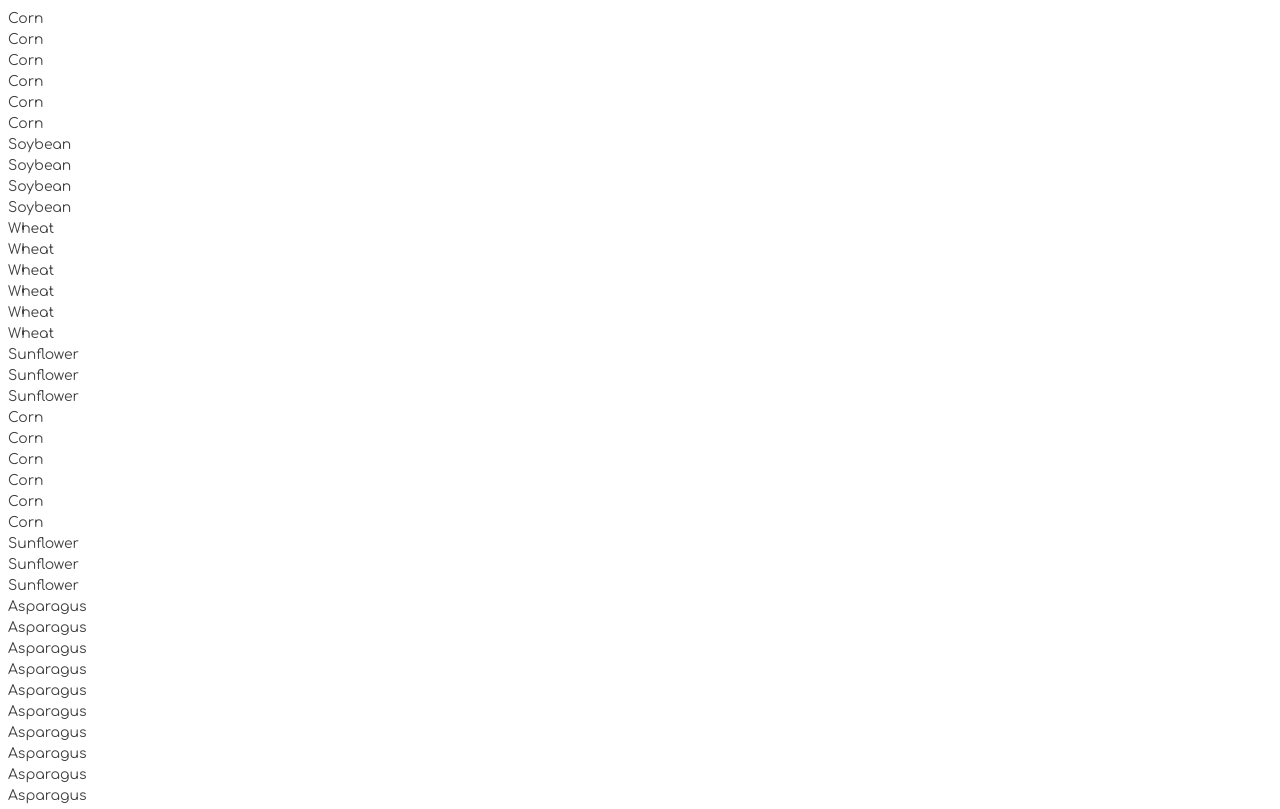
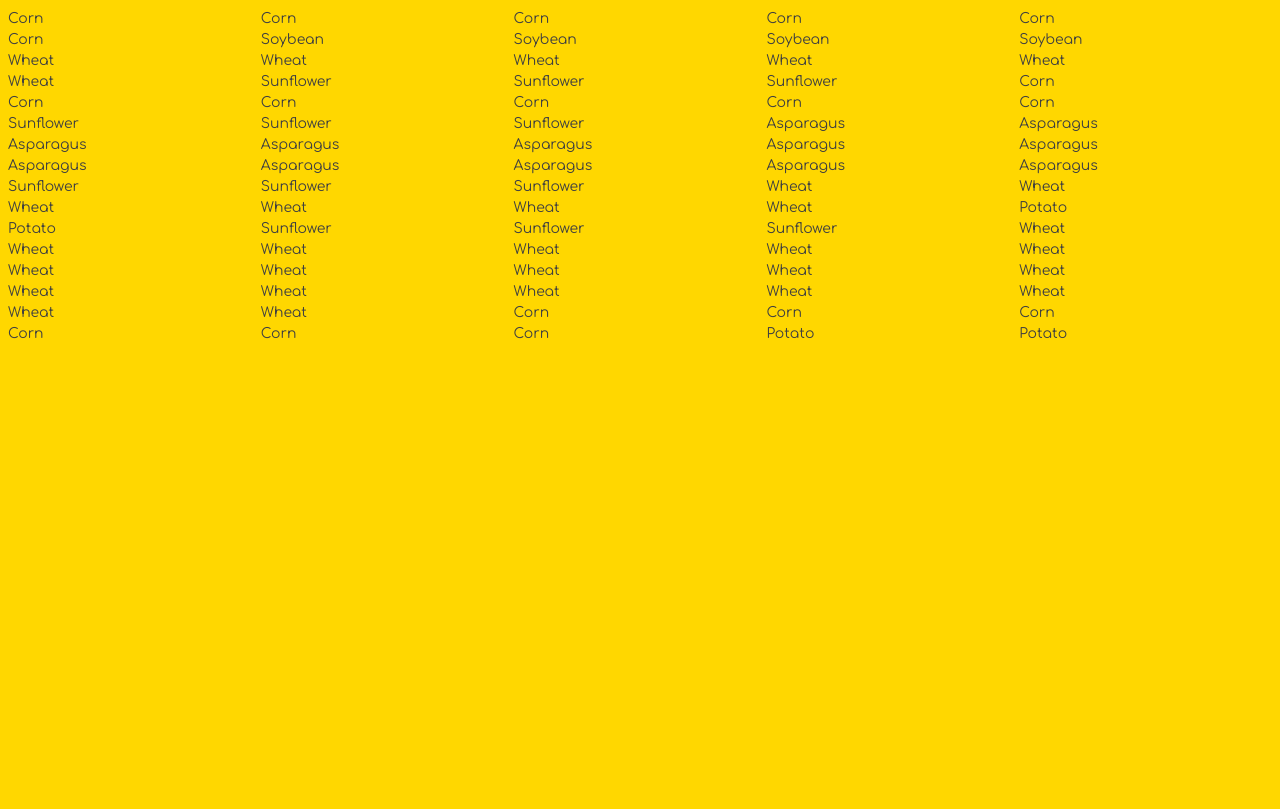
Before and after one commit to gqgonzales/modern-farm, a website with bundled scripts: page src/index.html in a window 1280 px wide. Shown: the top 809 px of the page. Built offline with nearby package versions, Linux system fonts and the light colour scheme; a web font is replaced by a local one.

Commit message:
all tests passed, HTML CSS loads correctly

```diff
--- a/src/index.html
+++ b/src/index.html
@@ -1,15 +1,15 @@
-<!doctype html>
+<!DOCTYPE html>
 <html lang="en">
   <head>
-        <meta charset="utf-8">
+    <meta charset="utf-8" />
     <title>Modern Farm: Gabe Gonzales</title>
-        <link rel="stylesheet" href="./styles/main.css">
+    <link rel="stylesheet" href="./styles/main.css" />
   </head>
 
   <body>
     <main class="container">
-            <div id ="food" class="messages">
-
+      <div class="messages"></div>
+        <div id="foodList"></div>
       </div>
     </main>
 
--- a/src/scripts/main.js
+++ b/src/scripts/main.js
@@ -35,4 +35,4 @@ console.log(collectHarvest);
 const test = catalog(collectHarvest);
 // console.log(test);
 
-document.getElementById("food").innerHTML = test;
+document.getElementById("foodList").innerHTML = test;
--- a/src/styles/main.css
+++ b/src/styles/main.css
@@ -11,11 +11,27 @@ textarea {
   font-family: "Comfortaa", Arial, sans-serif;
   font-size: 14px;
   line-height: 1.5;
+  background-color: gold;
 }
 
-h1,h2,h3,h4,h5,h6 {
+h1,
+h2,
+h3,
+h4,
+h5,
+h6 {
   font-family: "Patua One", serif;
   letter-spacing: 2px;
+}
+#foodList {
+  display: flex;
+  flex-direction: row;
+  flex-wrap: wrap;
+  justify-content: space-between;
+}
+
+#food {
+    flex-basis: 20%;
 }
 
 .blue {
```
Lines whose indentation alone changed are shown as unchanged.
